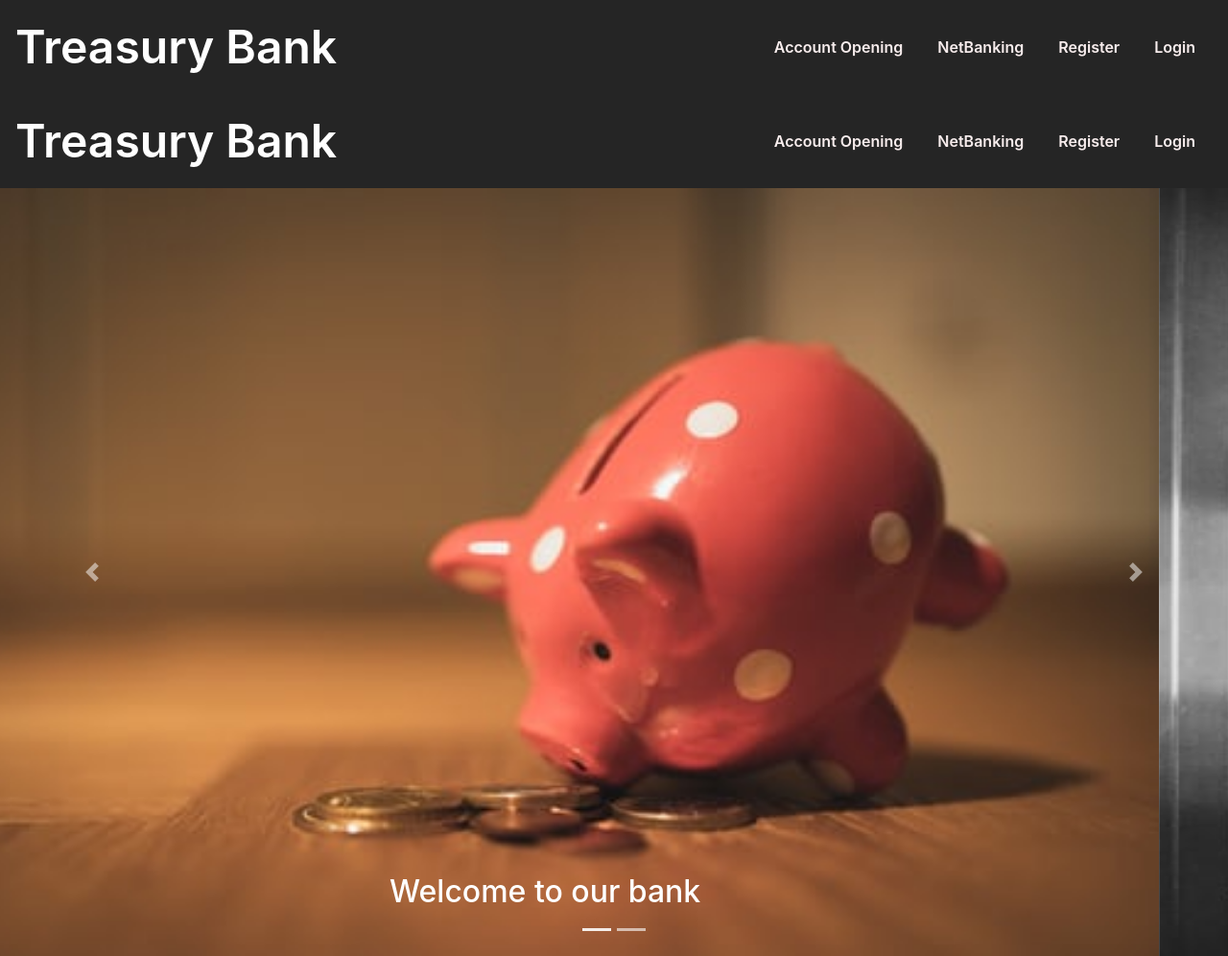
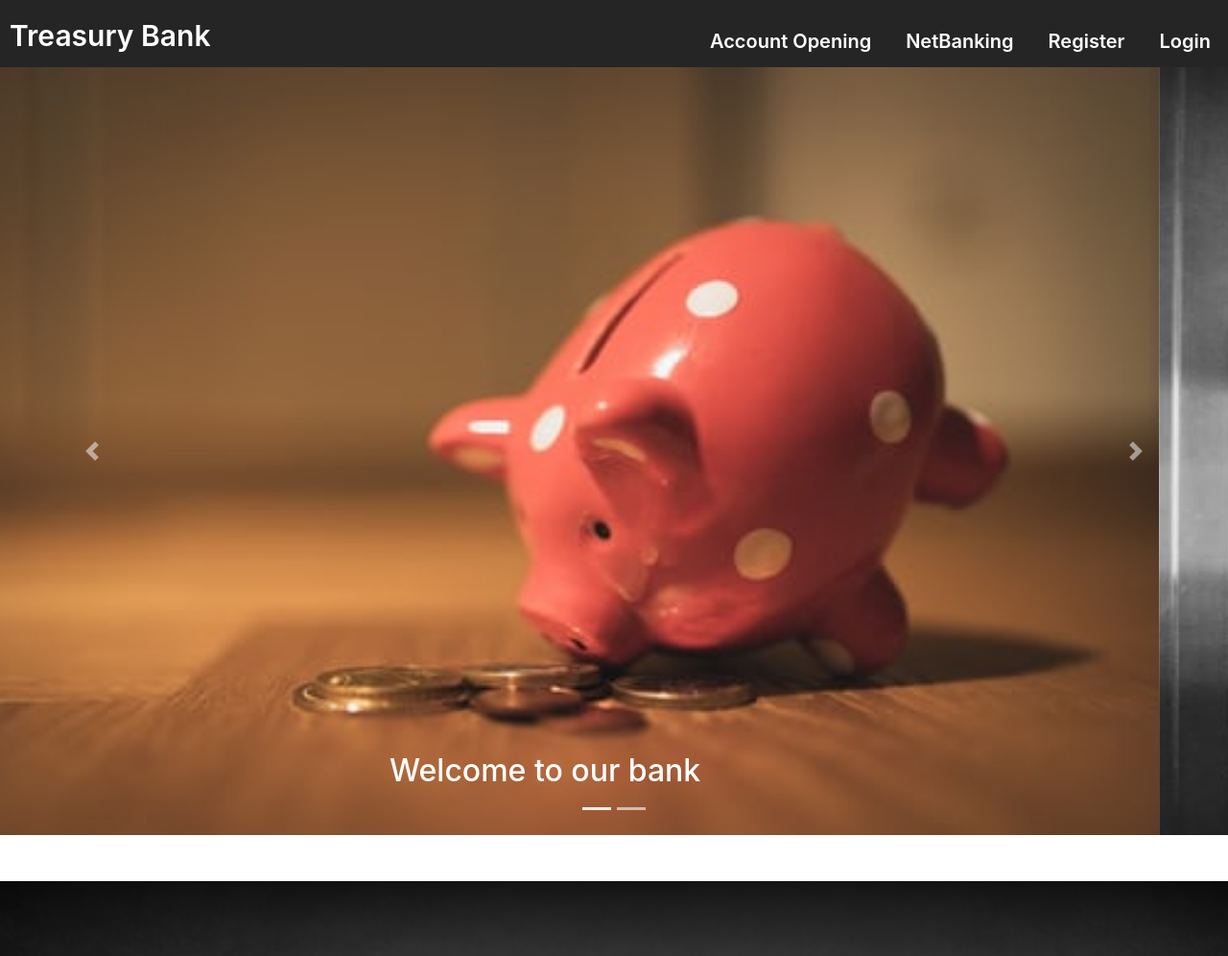
Before and after one commit to fresher-batch-2021/bankingapp-ui, a plain HTML site: page index.html in a window 1280 px wide. Shown: the top 996 px of the page at 96% size. Drawn offline with nearby package versions, Linux system fonts and the light colour scheme; files whose address does not match are found by name.

Commit message:
added css and header

```diff
--- a/css/main.css
+++ b/css/main.css
@@ -4,22 +4,24 @@
     padding: 0;
 }
 
-#nav-bar{
+/* #nav-bar{
     position: sticky;
     top: 0;
     z-index: 10;
 
-}
+} */
 
-.carousel-caption h5{
+/* ============================================ */
+/* ============================================ */
+/* .carousel-caption h5{
     border-radius: 0.5rem;
     padding: 0.5rem 0.5rem;
     font-size: 70%;
     background-color: rgb(0, 0, 0);
     color: #1683b9!important;
     transition: 0.1s;
-}
-.welcome{
+} */
+/* .welcome{
     color: #efefef;
 }
 
@@ -40,13 +42,14 @@
 
 }
 .navbar{
-
+z-index: 3;
     background: rgba(0, 0, 0, 0.856);
 }
 .navbar-brand{
     color:#ffffff!important;
     font-weight: 600;
-    font-size: 48px;
+    font-size: 500px;
+    z-index: 2;
 }
 .navbar-toggler{
     border: none!important;
@@ -56,7 +59,7 @@
     color: rgb(248, 237, 237)!important;
     font-weight: 600;
     font-size: 16px;
-}
+} */
 #slider{
     width: 100%;
 
--- a/head.css
+++ b/head.css
@@ -3,6 +3,10 @@
     margin: 0;
     padding: 0;
 }
+ul{
+    list-style: none;
+}
+
 
 #nav-bar{
     position: sticky;
@@ -30,30 +34,45 @@
 
 .navbar-nav li{
     padding: 0 10px;
-    float: left;
+    float: right;
 }
 .navbar-nav li a{
     float: right;
     text-align: left;
+    text-decoration: none;
+    font-size: 20px;
+    color: white;
+
 }
 #nav-bar ul li a:hover{
-    color: #0072fd9a!important;
+    color: #0072fd9a;
 
 }
 .navbar{
-
+    height: 70px;
     background: rgba(0, 0, 0, 0.856);
 }
 .navbar-brand{
     color:#ffffff!important;
     font-weight: 600;
-    font-size: 48px;
+    font-size: 30px;
+    position: absolute;
+    left: 10px;
+    top: 10px;
+    bottom: 20px;
+    text-decoration: none;
 }
 .navbar-toggler{
     border: none!important;
 }
 .nav-link{
-    color: rgb(248, 237, 237)!important;
+    /* color: rgb(248, 237, 237)!important; */
     font-weight: 600;
     font-size: 16px;
 }
+#navbarNav{
+    position: absolute;
+    top: 20;
+    right: 0;
+
+}
--- a/head.html
+++ b/head.html
@@ -1,13 +1,4 @@
-<!DOCTYPE html>
-<html lang="en">
-<head>
-    <meta charset="UTF-8">
-    <meta http-equiv="X-UA-Compatible" content="IE=edge">
-    <meta name="viewport" content="width=device-width, initial-scale=1.0">
-    <title>Document</title>
 <link rel="stylesheet" href="head.css">
-</head>
-<body>
 <section id="nav-bar">
   <nav class="navbar navbar-expand-lg navbar-dark">
       <a class="navbar-brand" href="index.html">Treasury Bank</a>
@@ -34,5 +25,3 @@
       </div>
     </nav>
 </section>
-</body>
-</html>
--- a/index.html
+++ b/index.html
@@ -11,32 +11,7 @@
     </head>
     <body>
       <header id="head"></header>
-<section id="nav-bar">
-    <nav class="navbar navbar-expand-lg navbar-dark">
-        <a class="navbar-brand" href="index.html">Treasury Bank</a>
-        <button class="navbar-toggler" type="button" data-toggle="collapse" data-target="#navbarNav" aria-controls="navbarNav" aria-expanded="false" aria-label="Toggle navigation">
-          <span class="navbar-toggler-icon"></span>
-        </button>
-        <div class="collapse navbar-collapse" id="navbarNav">
 
-          <ul class="navbar-nav ml-auto">
-            <li class="nav-item active">
-              <a class="nav-link" href="accountregister.html">Account Opening</a>
-            </li>
-            <li class="nav-item">
-              <a class="nav-link" href="customer.html">NetBanking</a>
-            </li>
-            <li class="nav-item">
-              <a class="nav-link" href="register.html" >Register</a>
-            </li>
-            <li class="nav-item">
-              <a class="nav-link" href="Login.html" >Login</a>
-            </li>
-          </ul>
-
-        </div>
-      </nav>
-</section>
 <div id="slider">
     <div id="headerSlider" class="carousel slide" data-ride="carousel">
         <ol class="carousel-indicators">
@@ -190,7 +165,7 @@
       © 2021-2022 Treasury Bank, All right reserved |
     </div>
 </footer>
-
+<script src="js/jquery.min.js"></script>
 <script>
    $("#head").load("head.html");
   function myFunction() {
```
Also changed, not shown: accountregister.html (+5 -1 lines). Lines whose indentation alone changed are shown as unchanged.
